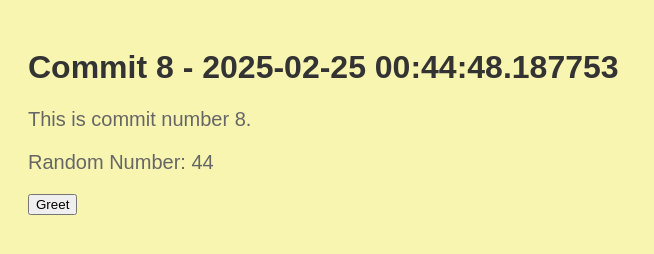
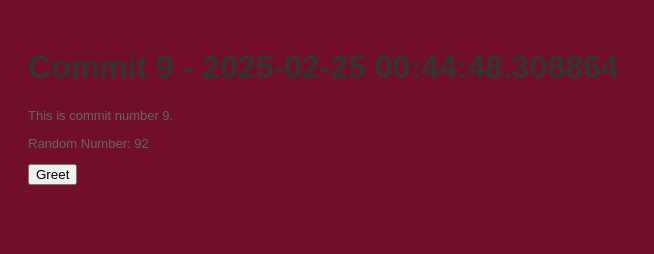
Before and after one commit to stiffs95/myrep-repo-20250225004445, a plain HTML site: page index.html in a window 1280 px wide. Shown: the whole page, without its empty margins (0-654 px from the left). Drawn offline with Linux system fonts and the light colour scheme.

Commit message:
📝 Commit 9 with HTML, CSS, and JS

```diff
--- a/index.html
+++ b/index.html
@@ -2,13 +2,13 @@
     <!DOCTYPE html>
     <html>
     <head>
-        <title>Commit 8 - 2025-02-25 00:44:48.187753</title>
+        <title>Commit 9 - 2025-02-25 00:44:48.308864</title>
         <link rel="stylesheet" href="style.css">
     </head>
     <body>
-        <h1>Commit 8 - 2025-02-25 00:44:48.187753</h1>
-        <p>This is commit number 8.</p>
-        <p>Random Number: 44</p>
+        <h1>Commit 9 - 2025-02-25 00:44:48.308864</h1>
+        <p>This is commit number 9.</p>
+        <p>Random Number: 92</p>
         <button onclick="greet()">Greet</button>
         <script src="script.js"></script>
     </body>
--- a/script.js
+++ b/script.js
@@ -2,4 +2,4 @@
     function greet() {
         alert('Hello from commit ' + commitNumber + '!');
     }
-    var commitNumber = 8;
+    var commitNumber = 9;
--- a/style.css
+++ b/style.css
@@ -1,7 +1,7 @@
 
     body {
         font-family: Arial, sans-serif;
-        background-color: #f8f5b1;
+        background-color: #710f28;
         padding: 20px;
     }
     h1 {
@@ -9,5 +9,5 @@
     }
     p {
         color: #666;
-        font-size: 20px;
+        font-size: 13px;
     }
```
